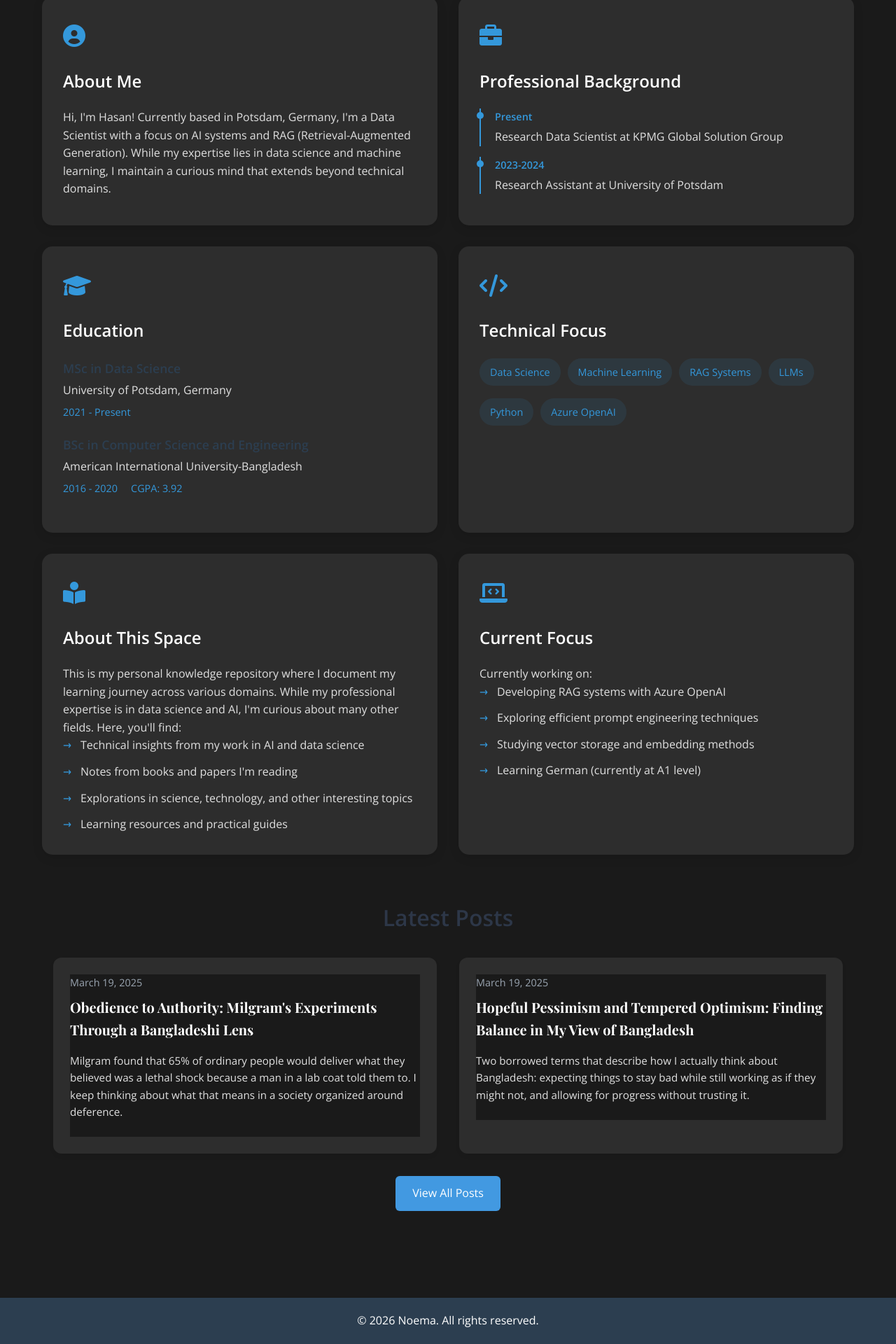
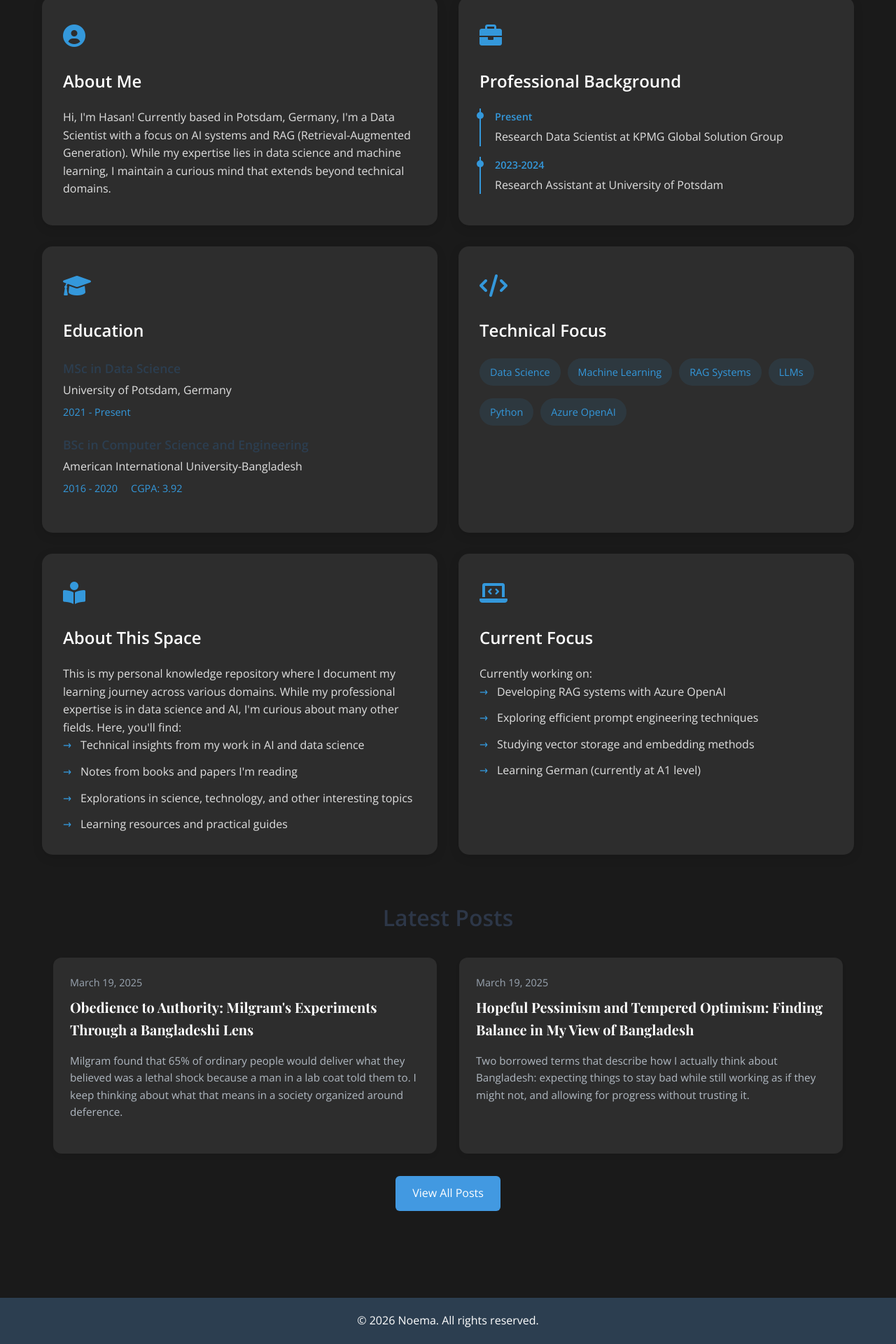
Before and after one commit to hhshanto/hhshanto.github.io, a Jekyll site: the page built from index.html, in a window 1280 px wide. Shown: the part 737-2657 px from the top of the page at 70% size. Built offline with Jekyll 4.4.1, drawn with Linux system fonts in a browser that asks for light colours; some web fonts are replaced.

Commit message:
Stop the latest-posts dark styles painting a box inside every card
_latest-posts.scss carried a dark-mode block whose selectors sat bare at
the top level rather than scoped to the section they were written for.
.post-content and .post-abstract are also the class names the section
index listings use, so the rule painted the card interior with the page
background on every page of the site: a dark rectangle inside each card,
inset from the card's own rounded surface.

The block is now scoped to .latest-posts-section, and the card interior
sets no background of its own so it inherits the card surface. The old
rule also contradicted itself, setting .post-card to #2d2d2d on one line
and #1a1a1a four lines later.

The surviving card overrides in _dark-mode.scss now use the shared
tokens, which resolve to the same colours they spelled out by hand.

Co-Authored-By: Claude Opus 5 (1M context) <noreply@anthropic.com>

```diff
--- a/_sass/_dark-mode.scss
+++ b/_sass/_dark-mode.scss
@@ -60,18 +60,16 @@
         }
     }
 
-    .post-card {
-        background: #2d2d2d !important;
-        color: #e0e0e0 !important;
-    }
-
-    /* For cards and content containers */
+    /* For cards and content containers.
+       Still !important because _about.scss hardcodes its own surface;
+       the values themselves are now the shared tokens, which resolve to
+       exactly the #2d2d2d / #e0e0e0 these rules used to spell out. */
     .about-card,
     .post-card,
     .content-container,
     .post-container {
-        background: #2d2d2d !important;
-        color: #e0e0e0 !important;
+        background: var(--card-bg) !important;
+        color: var(--text-color) !important;
     }
 }
 
--- a/_sass/_latest-posts.scss
+++ b/_sass/_latest-posts.scss
@@ -116,25 +116,32 @@
     }
 }
 
-// Dark mode styles for post cards
+// Dark mode styles for the home page's latest-posts cards.
+//
+// These selectors are scoped to .latest-posts-section on purpose. They
+// used to sit bare at the top level, so `.post-content` and
+// `.post-abstract` - class names the section index listings also use -
+// were painted the page background on every page of the site, drawing a
+// dark rectangle inside each card.
+//
+// The card interior deliberately sets no background of its own: it
+// inherits the card surface. The old rule also contradicted itself,
+// setting .post-card to #2d2d2d and then immediately to #1a1a1a.
 [data-theme="dark"] {
     .latest-posts-section {
-        background: #1a1a1a;
-    }
+        background: var(--bg-color);
 
-    .post-card {
-        background: #2d2d2d;
-        color: #e0e0e0;
-    }
+        .post-card {
+            background: var(--card-bg);
+            color: var(--text-color);
+        }
 
-    .post-content,
-    .post-abstract,
-    .post-card {
-        color: #e0e0e0;
-        background: #1a1a1a;
-    }
+        .post-abstract {
+            color: var(--muted-color);
+        }
 
-    .post-title a {
-        color: #ffffff;
+        .post-title a {
+            color: var(--heading-color);
+        }
     }
 }
```
